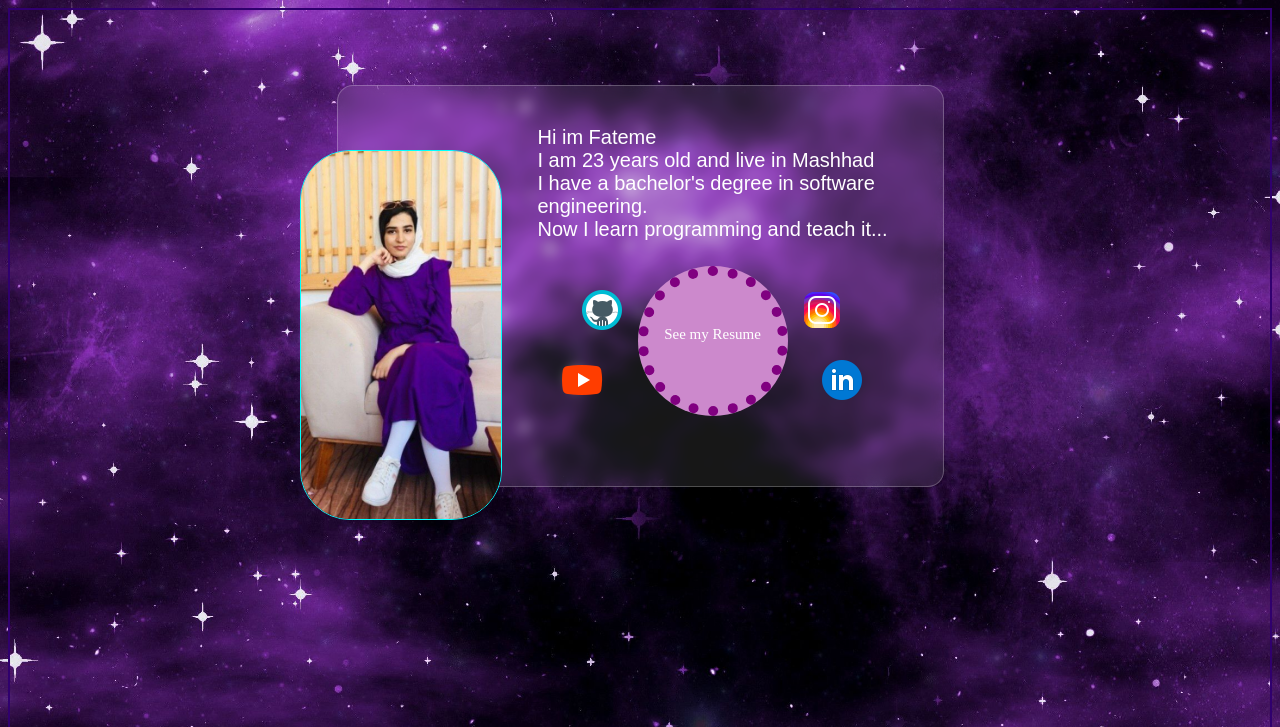
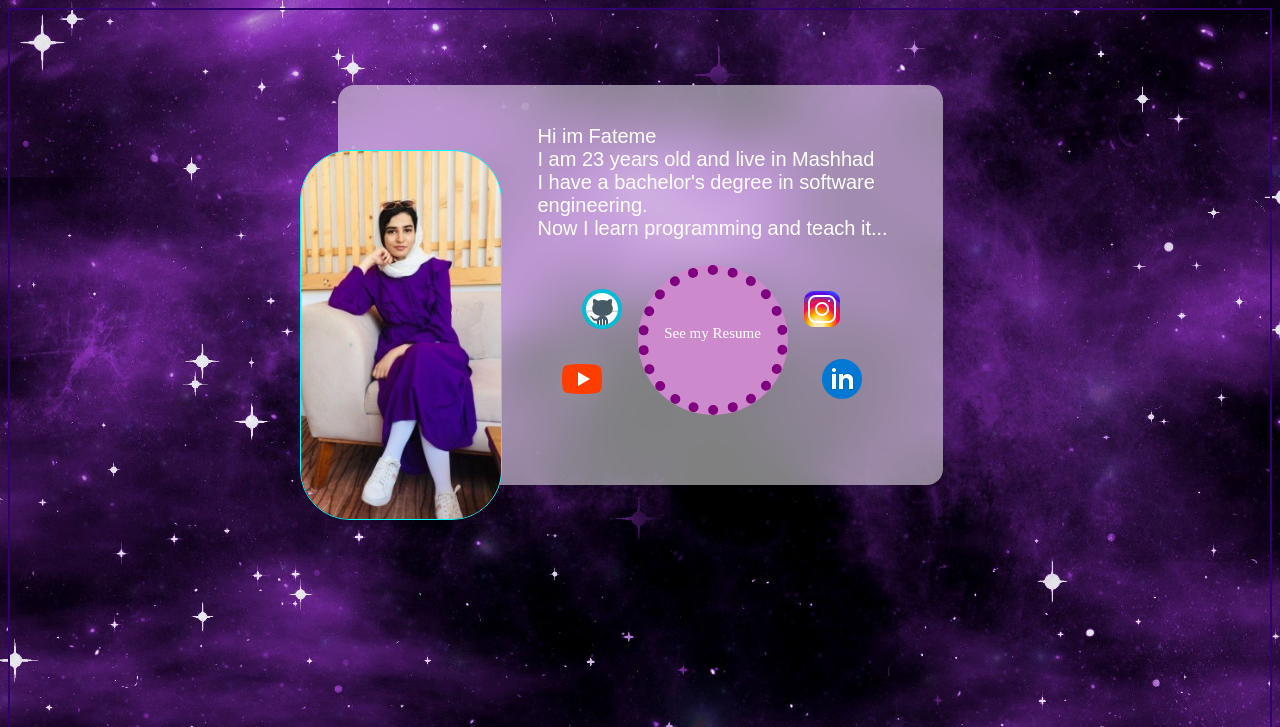
Before and after one commit to FatemeZamanian/PersonalWebsite-flask, a Flask app: page / in a window 1280 px wide. Shown: the top 727 px of the page. Run offline with Flask 2, Linux system fonts and the light colour scheme.

Commit message:
js added

```diff
--- a/static/StyleSheets/style.css
+++ b/static/StyleSheets/style.css
@@ -13,12 +13,12 @@ body {
     height: 400px;
     position: relative;
     top: 50px;
-    background: rgba(255, 255, 255,  0.09);
+    /* From https://css.glass */
+    background: rgba(255, 255, 255, 0.5);
     border-radius: 16px;
     box-shadow: 0 4px 30px rgba(0, 0, 0, 0.1);
-    backdrop-filter: blur(6.5px);
-    -webkit-backdrop-filter: blur(6.5px);
-    border: 1px solid rgba(255, 255, 255, 0.24);
+    backdrop-filter: blur(20px);
+    -webkit-backdrop-filter: blur(20px);
 }
 
 #pic{
@@ -44,7 +44,7 @@ body {
 
 }
 
-.btn{
+#btn{
     border-style: dotted;
     border-width: 10px;
     border-radius: 50%;
--- a/static/st.js
+++ /dev/null
@@ -1,6 +0,0 @@
-let btn0=document.getElementById("lbtn0");
-
-btn0.onmouseenter=function(){
-    // btns0.style.display="block";
-    btns0.style.background = "url('static/github.gif')";
-};
--- a/templates/index.html
+++ b/templates/index.html
@@ -13,7 +13,7 @@
                     Now I learn programming and teach it...<br>
                 </p>
             </div>
-            <a href="/resume" style="left: 300px; top: 180px;" class="btn"> See my Resume </a>
+            <a href="/resume" style="left: 300px; top: 180px;" id="btn"> See my Resume </a>
             <a href="/github" style="left: 240px; top: 200px;  background-image:url('static/github.png');" id="lbtn0" class="lbtn">    </a>
             <a href="/youtube" style="left: 220px; top: 270px;  background-image:url('static/youtube.png');" class="lbtn">  </a>
             <a href="/insta" style="left: 460px; top: 200px;  background-image:url('static/insta.png');" class="lbtn">  </a>
@@ -21,7 +21,7 @@
         </div>
 
         <img id=pic src="static/me.jpg">
-        <script type="text/javascript" src="{{ url_for('static', filename='static/st.js') }}"></script>
+        <script type="text/javascript" src="{{ url_for('static', filename='/script.js') }}"></script>
 
     </body>
 </html>
```
Also changed, not shown: static/script.js (added, +46 -0 lines), static/github.gif, static/insta.gif, static/linkedin.gif, static/youtube.gif.
